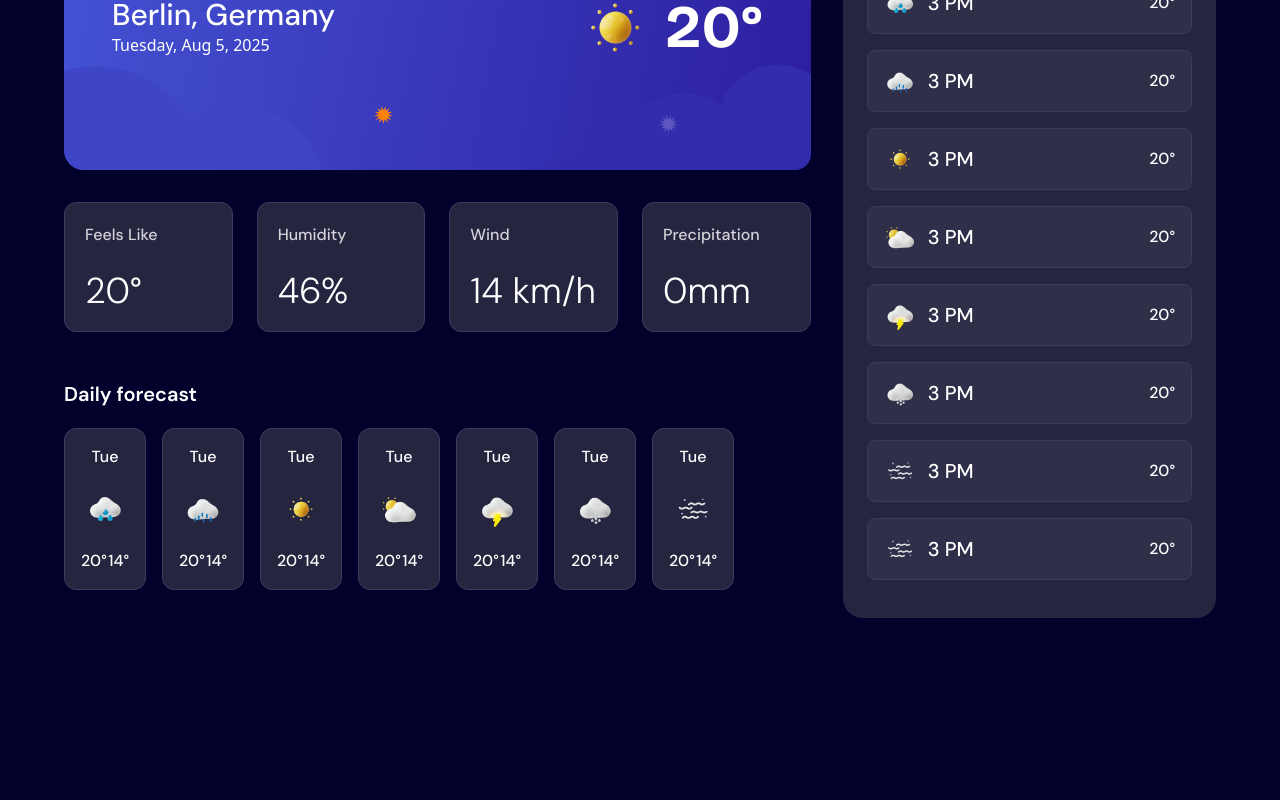
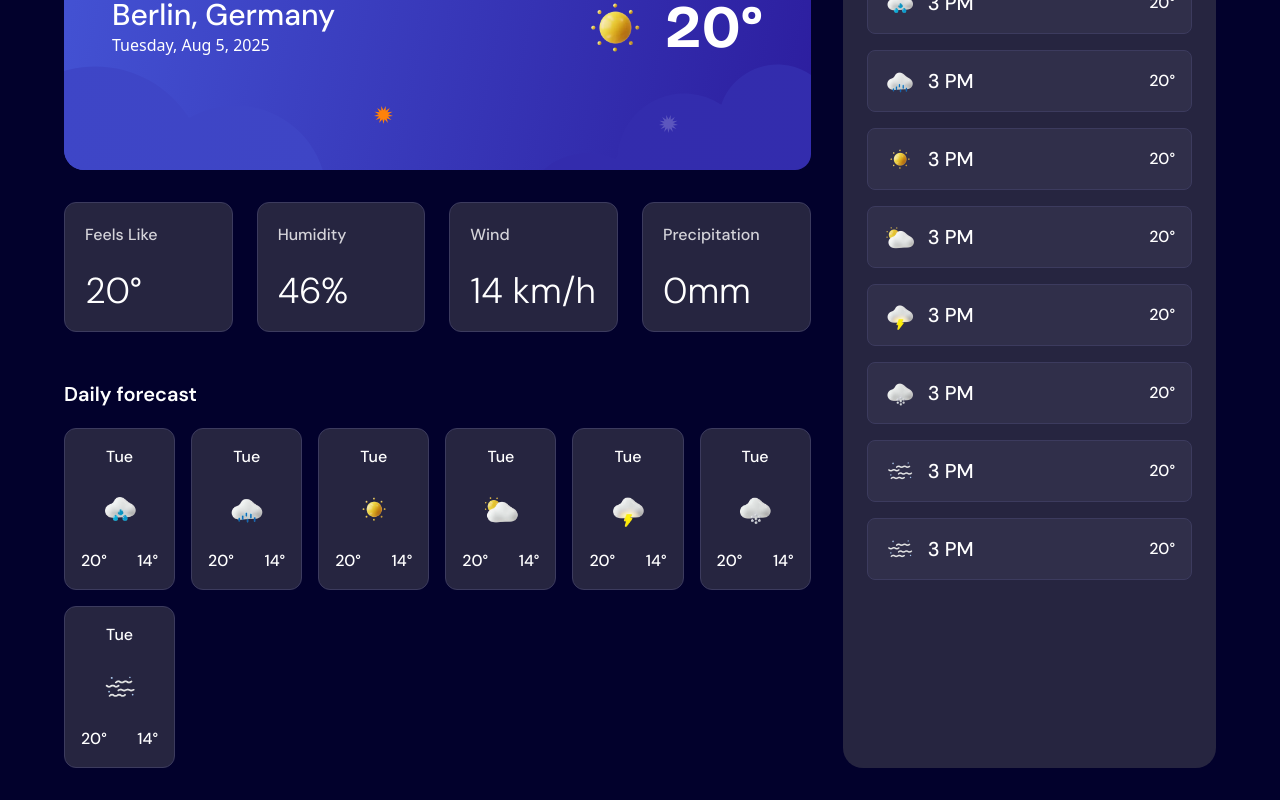
Before and after one commit to Mohammed-Lashein/frontend-mentor-hackathon, a React (Vite) app: page / in a window 1280 px wide. Shown: the part 478-1278 px from the top of the page. Before the commit the page ends 1128 px from the top, so only its background shows below. Built offline with nearby package versions, Linux system fonts and the light colour scheme.

Commit message:
refactor(DailyForecastContainer): switch to grid instead of flex to match the design file

```diff
--- a/src/components/DailyForecastContainer.tsx
+++ b/src/components/DailyForecastContainer.tsx
@@ -57,7 +57,7 @@ function DailyForecastContainer() {
 	return (
 		<div className='pt-600'>
 			<h3 className='text-xl font-dm-sans font-semibold'>Daily forecast</h3>
-			<div className='flex gap-200 pt-250'>
+			<div className='grid grid-cols-[repeat(auto-fit,minmax(100px,1fr))] gap-200 pt-250 '>
 				{dailyForecastData.map(({ day, icon, maxTemperature, minTemperature }, i) => (
 					<DailyForecastCard
 						day={day}
```
